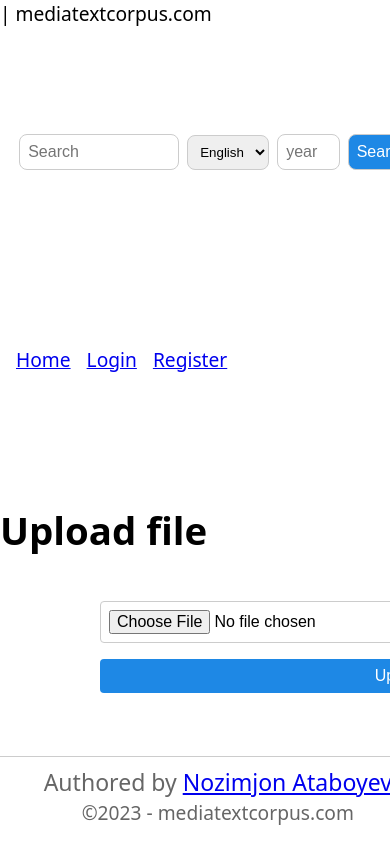
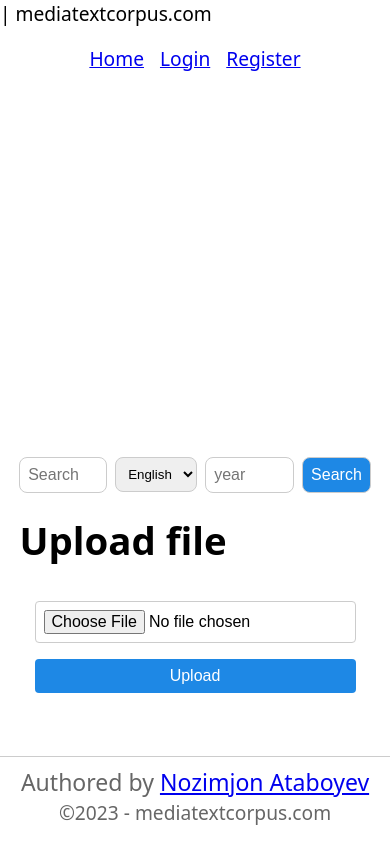
Before and after one commit to uzbeki/corpus, a Django app: page /a in a window 390 px wide; the page is wider, and only the part inside the window is pictured. Run offline with Django 4.2, Linux system fonts and the light colour scheme; parts of the project's set-up code (start-up, migrations or seed data) failed here and were passed over.

Commit message:
header styles fixed

```diff
--- a/main_app/static/css/base.css
+++ b/main_app/static/css/base.css
@@ -1,3 +1,9 @@
+* {
+    box-sizing: border-box;
+    margin: 0;
+    padding: 0;
+}
+
 body {
     font-family: system-ui, -apple-system, BlinkMacSystemFont, 'Segoe UI', Roboto, Oxygen, Ubuntu, Cantarell, 'Open Sans', 'Helvetica Neue', sans-serif;
     font-size: 1.2rem;
@@ -36,7 +42,6 @@ header form {
 
 header form input[type="search"] {
     width: 10rem;
-
 }
 
 header form input,
@@ -48,11 +53,35 @@ header form select {
 }
 
 header form #year {
-    width: 5ch;
+    width: 7ch;
 }
 
 header form button {
     max-width: fit-content;
+}
+
+@media screen and (max-width: 650px) {
+    header {
+        flex-direction: column-reverse;
+        gap: 0.5rem;
+    }
+
+    header nav {
+        justify-content: right;
+    }
+
+    header form {
+    }
+
+    header form input[type="search"] {
+        width: 100%;
+    }
+
+    header form #year {
+        width: 10ch;
+    }
+
+
 }
 
 .banner {
@@ -125,8 +154,8 @@ h5:focus-within, */
 
 main {
     position: relative;
-    width: max(90%, 800px);
     margin: 0 auto;
+    padding-inline: 1rem;
 }
 
 
--- a/main_app/templates/article_detail.html
+++ b/main_app/templates/article_detail.html
@@ -8,14 +8,13 @@
 {% endblock extra_head %}
 
 {% block main %}
-{% comment %} article detail page {% endcomment %}
 <article>
     <h1>{{ article.title }}</h1>
     <div>
         <span><i> By {{ article.author|truncatewords:2 }}</i>, </span>
         <span>in <a href="{% url 'year_archive' year=article.published_year.year %}" class="year">{{article.published_year.year}}</a></span>
     </div>
-    <p>{{ article.content|linebreaks }}</p>
+    <div class="content">{{ article.content|linebreaks }}</div>
 </article>
 {% comment %} <pre>{{word_frequency}}</pre> {% endcomment %}
 <section class="banner">
```
Also changed, not shown: main_app/static/css/article_details.css (+10 -48 lines), main_app/static/css/newspaper_details.css (+9 -5 lines), main_app/templates/newspaper_detail.html (+1 -6 lines).
